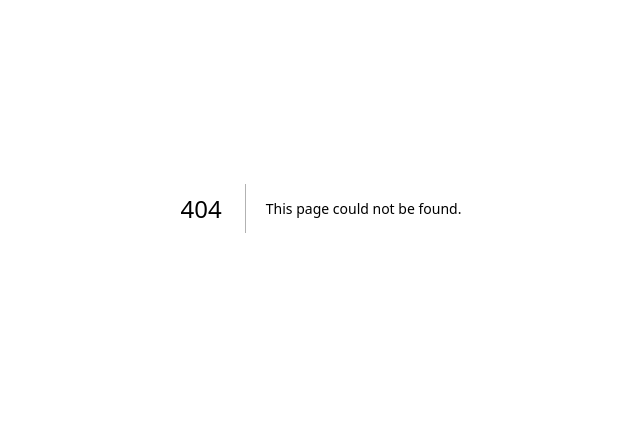
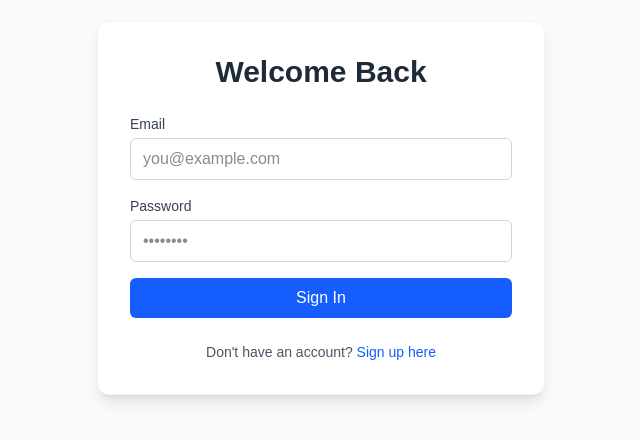
Before and after one commit to krunalsahare14-cell/taskflow-app, a Next.js app: page /login in a window 1280 px wide. Before the commit this address had no page. Shown: the part 192-632 px from the top of the page, without its empty margins (319-959 px from the left). Built offline with nearby package versions, Linux system fonts and the light colour scheme.

Commit message:
Added login

```diff
--- /dev/null
+++ b/app/login/page.tsx
@@ -0,0 +1,138 @@
+"use client";
+
+import { useState } from "react";
+import { signIn } from "next-auth/react";
+import { useRouter } from "next/navigation";
+
+export default function LoginPage() {
+  const router = useRouter();
+  const [isLogin, setIsLogin] = useState(true);
+  const [email, setEmail] = useState("");
+  const [password, setPassword] = useState("");
+  const [name, setName] = useState("");
+  const [error, setError] = useState("");
+  const [loading, setLoading] = useState(false);
+
+  const handleSubmit = async (e: React.FormEvent) => {
+    e.preventDefault();
+    setError("");
+    setLoading(true);
+
+    try {
+      if (isLogin) {
+        // --- LOGIN LOGIC ---
+        const res = await signIn("credentials", {
+          email,
+          password,
+          redirect: false,
+        });
+
+        if (res?.error) {
+          setError("Invalid email or password");
+        } else {
+          router.push("/dashboard");
+          router.refresh(); // Force refresh to update server session
+        }
+      } else {
+        // --- SIGNUP LOGIC ---
+        const res = await fetch("/api/auth/signup", {
+          method: "POST",
+          headers: { "Content-Type": "application/json" },
+          body: JSON.stringify({ name, email, password }),
+        });
+
+        const data = await res.json();
+
+        if (!res.ok) {
+          setError(data.message || "Something went wrong");
+        } else {
+          // If signup is successful, automatically log them in
+          await signIn("credentials", { email, password, redirect: false });
+          router.push("/dashboard");
+          router.refresh();
+        }
+      }
+    } catch (err) {
+      setError("An unexpected error occurred");
+    } finally {
+      setLoading(false);
+    }
+  };
+
+  return (
+    <div className="flex min-h-screen items-center justify-center bg-gray-50">
+      <div className="w-full max-w-md rounded-xl bg-white p-8 shadow-lg border border-gray-100">
+        <h2 className="mb-6 text-center text-3xl font-bold text-gray-800">
+          {isLogin ? "Welcome Back" : "Create an Account"}
+        </h2>
+
+        {error && (
+          <div className="mb-4 rounded bg-red-50 p-3 text-sm text-red-500 border border-red-200">
+            {error}
+          </div>
+        )}
+
+        <form onSubmit={handleSubmit} className="space-y-4">
+          {!isLogin && (
+            <div>
+              <label className="block text-sm font-medium text-gray-700">Name</label>
+              <input
+                type="text"
+                value={name}
+                onChange={(e) => setName(e.target.value)}
+                className="mt-1 w-full rounded-md border border-gray-300 px-3 py-2 text-gray-900 focus:border-blue-500 focus:outline-none focus:ring-1 focus:ring-blue-500"
+                placeholder="John Doe"
+                required={!isLogin}
+              />
+            </div>
+          )}
+
+          <div>
+            <label className="block text-sm font-medium text-gray-700">Email</label>
+            <input
+              type="email"
+              value={email}
+              onChange={(e) => setEmail(e.target.value)}
+              className="mt-1 w-full rounded-md border border-gray-300 px-3 py-2 text-gray-900 focus:border-blue-500 focus:outline-none focus:ring-1 focus:ring-blue-500"
+              placeholder="you@example.com"
+              required
+            />
+          </div>
+
+          <div>
+            <label className="block text-sm font-medium text-gray-700">Password</label>
+            <input
+              type="password"
+              value={password}
+              onChange={(e) => setPassword(e.target.value)}
+              className="mt-1 w-full rounded-md border border-gray-300 px-3 py-2 text-gray-900 focus:border-blue-500 focus:outline-none focus:ring-1 focus:ring-blue-500"
+              placeholder="••••••••"
+              required
+            />
+          </div>
+
+          <button
+            type="submit"
+            disabled={loading}
+            className="w-full rounded-md bg-blue-600 px-4 py-2 text-white font-medium hover:bg-blue-700 focus:outline-none focus:ring-2 focus:ring-blue-500 focus:ring-offset-2 disabled:bg-blue-400 transition-colors"
+          >
+            {loading ? "Please wait..." : isLogin ? "Sign In" : "Sign Up"}
+          </button>
+        </form>
+
+        <div className="mt-6 text-center text-sm text-gray-600">
+          {isLogin ? "Don't have an account?" : "Already have an account?"}{" "}
+          <button
+            onClick={() => {
+              setIsLogin(!isLogin);
+              setError("");
+            }}
+            className="font-medium text-blue-600 hover:text-blue-500 transition-colors"
+          >
+            {isLogin ? "Sign up here" : "Log in here"}
+          </button>
+        </div>
+      </div>
+    </div>
+  );
+}
```
